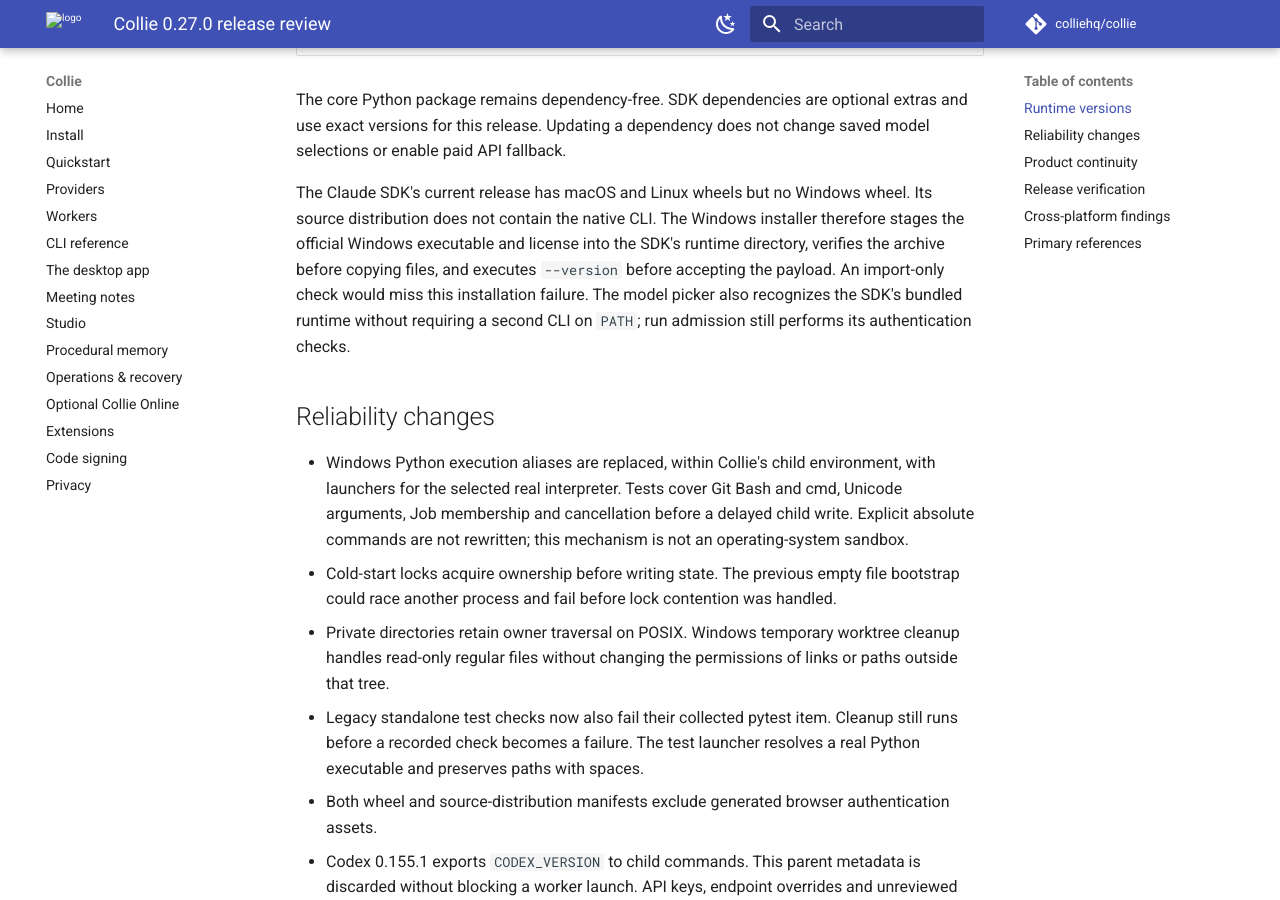
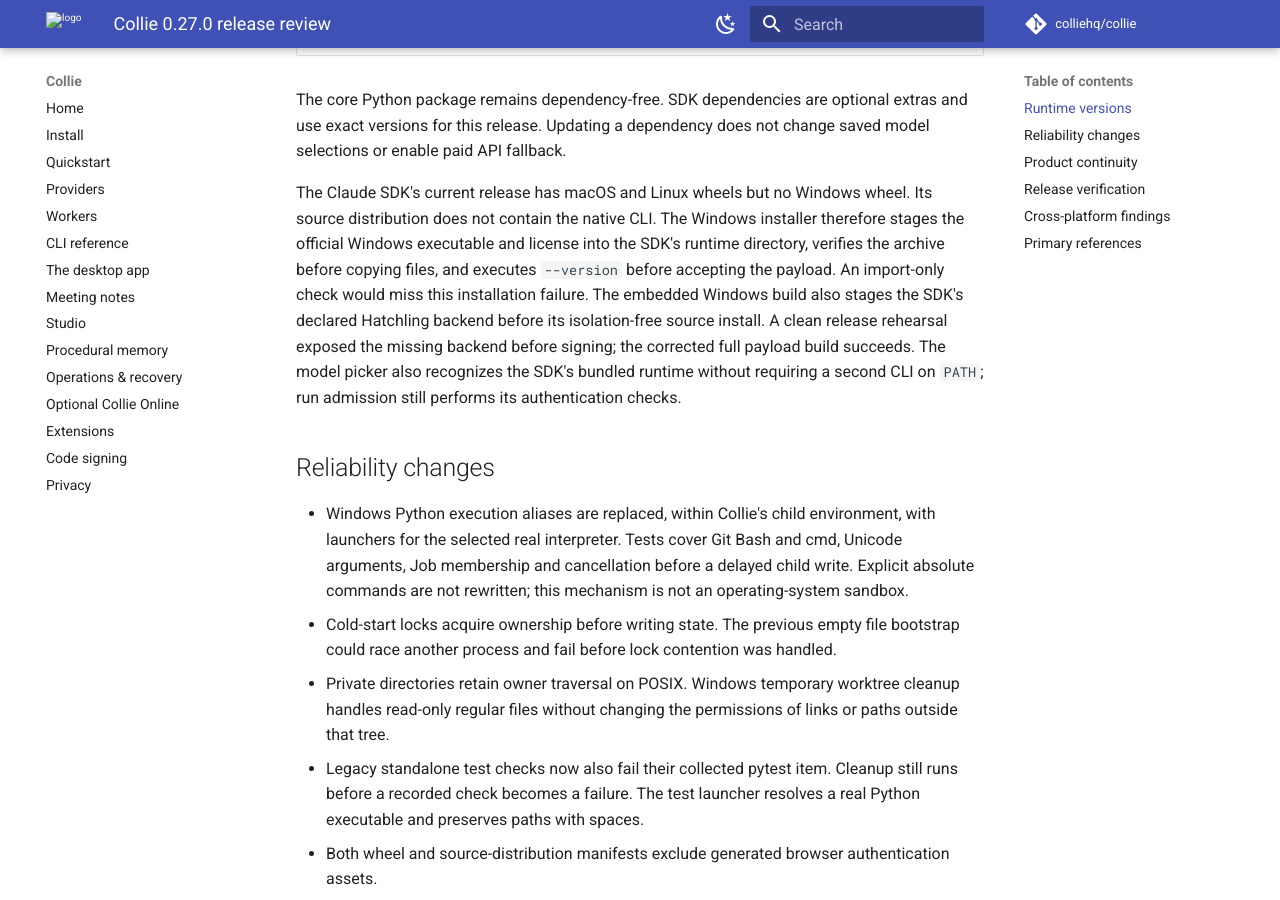
Before and after one commit to colliehq/collie, an MkDocs documentation site: the page built from docs/release-0.27.0.md, in a window 1280 px wide and 900 px high, scrolled down 536 px. Built offline with MkDocs 1.6.1 and Material for MkDocs 9.7.7, drawn with Linux system fonts in a browser that asks for light colours; comment, search, counter and statistics services are not loaded.

Commit message:
Stage the Claude SDK source-build backend in Windows payloads

```diff
--- a/docs/release-0.27.0.md
+++ b/docs/release-0.27.0.md
@@ -22,6 +22,9 @@
 the SDK's runtime directory, verifies the archive before copying files, and
 executes `--version` before accepting the payload. An import-only check would
 miss this installation failure.
+The embedded Windows build also stages the SDK's declared Hatchling backend
+before its isolation-free source install. A clean release rehearsal exposed the
+missing backend before signing; the corrected full payload build succeeds.
 The model picker also recognizes the SDK's bundled runtime without requiring a
 second CLI on `PATH`; run admission still performs its authentication checks.
 
```
Also changed, not shown: CHANGELOG.md (+1 -0 lines), 1 other file.
